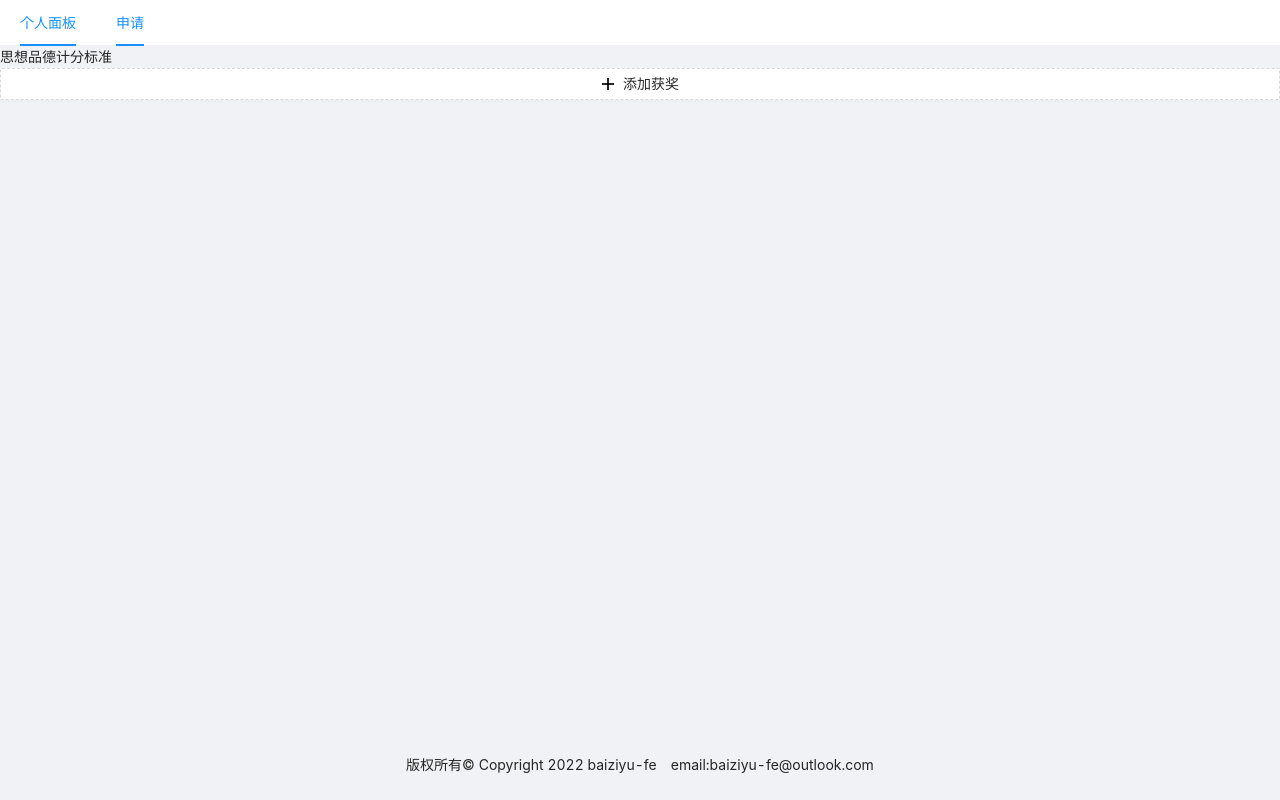
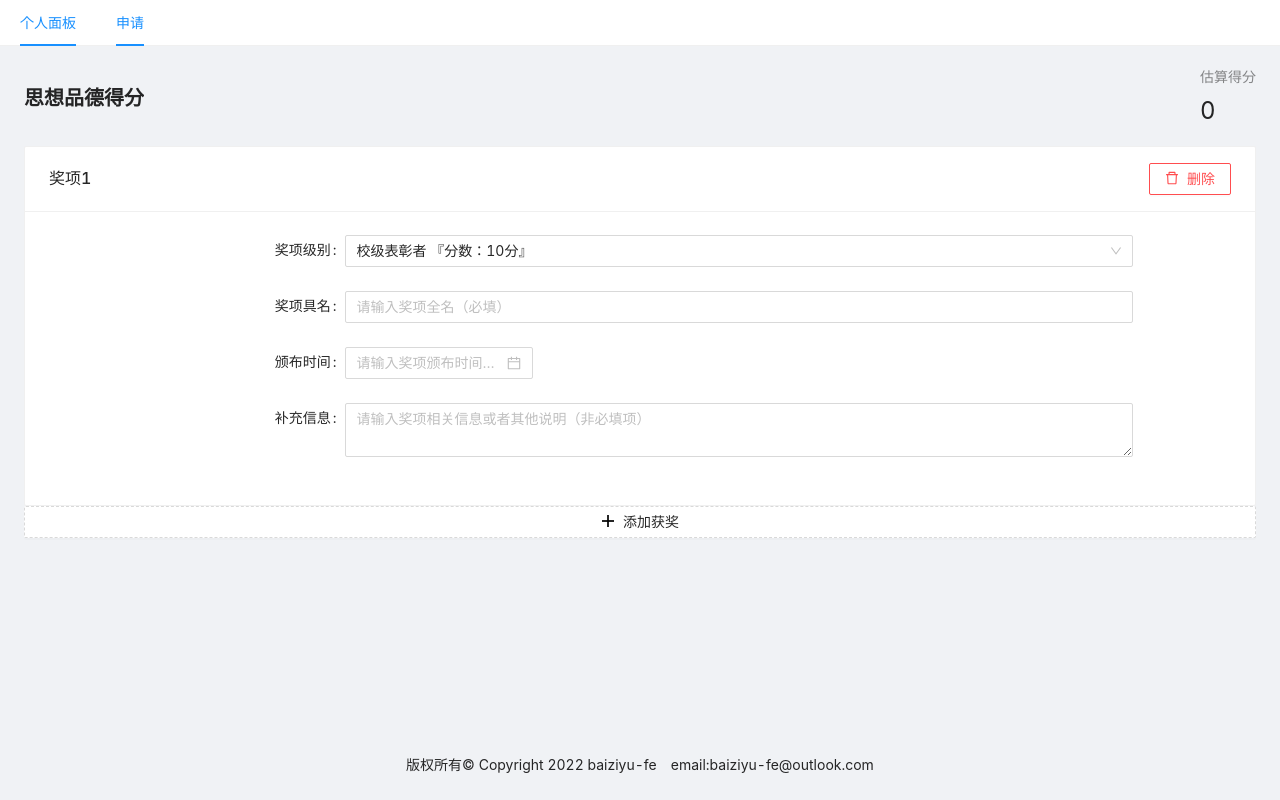
Before and after one commit to blus-personal-product/xupt-scholarship-fe, a React (Vite) app: page /apply in a window 1280 px wide. Built offline with nearby package versions, Linux system fonts and the light colour scheme.

Commit message:
feat(select style): select style展示

```diff
--- /dev/null
+++ b/src/config/form.ts
@@ -0,0 +1,10 @@
+import { DatePickerProps, FormProps } from "antd";
+import moment from "moment";
+
+export const validateMessages: FormProps['validateMessages'] = {
+  required: "${label}不能为空",
+};
+
+export const disabledFormCurrentDate: DatePickerProps['disabledDate'] = (current) =>  {
+  return current && current > moment().endOf('day');
+}
--- a/src/pages/application/components/application-form/components/moral-form.tsx
+++ b/src/pages/application/components/application-form/components/moral-form.tsx
@@ -2,25 +2,82 @@
  * 思想品德成绩表
  */
 import * as React from 'react';
-import { Form, Input, Select, DatePicker, Button, Card } from 'antd';
-import { MoralScoreList } from '../config/moral.config';
-import { PlusOutlined } from '@ant-design/icons';
+import { Form, Input, Select, DatePicker, Button, Card, PageHeader, Statistic, FormProps, notification } from 'antd';
+import { moralScoreList, MoralScoreItem } from '../config/moral.config';
+import { DeleteOutlined, PlusOutlined } from '@ant-design/icons';
+import { validateMessages, disabledFormCurrentDate } from '@/config/form';
+
+type MoralFormItemValue = {
+  level: MoralScoreItem['level'];
+  name: string;
+  info: string;
+  time: string;
+}
+
+interface MoralFormValue {
+  list: MoralFormItemValue[];
+}
+
+const defaultFormValue: MoralFormValue = {
+  list: [
+    {
+      level: 'school',
+      name: '',
+      info: '',
+      time: '',
+    }
+  ]
+}
 
 const MoralForm: React.FC = () => {
-  const options = React.useMemo(() => MoralScoreList.map(item => ({
+
+  const [score, setScore] = React.useState(0);
+
+  const scoreMap = React.useMemo(() => {
+    const temp = new Map();
+    moralScoreList.forEach(item => {
+      temp.set(item.level, item.score);
+    });
+    return temp;
+  }, []);
+  const options = React.useMemo(() => moralScoreList.map(item => ({
     ...item,
-    label: item.title,
-    value: item.level
-  })), [])
+    title: `${item.title}  『分数：${item.score}分』`
+  })), []);
+
+  const onValuesChange: FormProps<MoralFormValue>['onValuesChange'] = (value, values) => {
+    const currScore = values.list.reduce((prev, curr) => {
+      if (!curr || !curr.level) return prev;
+      prev += scoreMap.get(curr.level);
+      return prev;
+    }, 0);
+    if (currScore !== score) {
+      notification.open({
+        message: `最新估算成绩为：${currScore}分`,
+        description: '这个成绩仅为依靠当前表单计算得出结果，并不代表最终评审过后的分数',
+      });
+      setScore(currScore);
+    }
+  }
   return (
-    <React.Fragment>
-      思想品德计分标准
+    <PageHeader
+      title="思想品德得分"
+      extra={[
+        <Statistic
+          title="估算得分"
+          value={score}
+        />
+      ]}
+    >
       <Form
+        initialValues={defaultFormValue}
         labelWrap
+        onValuesChange={onValuesChange}
         labelCol={{ span: 6 }}
         wrapperCol={{ span: 16 }}
         name="moral"
         requiredMark={false}
+        validateMessages={validateMessages}
       >
         <Form.List
           name="list"
@@ -31,11 +88,14 @@ const MoralForm: React.FC = () => {
                 <React.Fragment>
                   {
                     fields.map(field => (
+                      <React.Fragment key={field.key}>
                         <Card
                           title={`奖项${field.key + 1}`}
                           key={field.key}
                           extra={
                             <Button
+                              danger
+                              icon={<DeleteOutlined />}
                               onClick={() => remove(field.name)}
                             >
                               删除
@@ -45,15 +105,22 @@ const MoralForm: React.FC = () => {
                           <Form.Item
                             label="奖项级别"
                             name={[field.name, 'level']}
+                            rules={[{
+                              required: true
+                            }]}
                           >
                             <Select
+                              options={options}
+                              fieldNames={{ label: 'title', value: 'level' }}
                               placeholder="请选择奖项级别（必填）"
-                            options={options}
                             />
                           </Form.Item>
                           <Form.Item
                             label="奖项具名"
                             name={[field.name, 'name']}
+                            rules={[{
+                              required: true
+                            }]}
                           >
                             <Input
                               allowClear
@@ -63,9 +130,13 @@ const MoralForm: React.FC = () => {
                           <Form.Item
                             label="颁布时间"
                             name={[field.name, 'time']}
+                            rules={[{
+                              required: true
+                            }]}
                           >
                             <DatePicker
                               allowClear
+                              disabledDate={disabledFormCurrentDate}
                               placeholder="请输入奖项颁布时间（必填）"
                             />
                           </Form.Item>
@@ -78,6 +149,7 @@ const MoralForm: React.FC = () => {
                             />
                           </Form.Item>
                         </Card>
+                      </React.Fragment>
                     ))
                   }
                   <Form.Item
@@ -98,7 +170,7 @@ const MoralForm: React.FC = () => {
           }
         </Form.List>
       </Form>
-    </React.Fragment>
+    </PageHeader>
   );
 };
 
--- /dev/null
+++ b/src/pages/application/components/application-form/config/index.ts
@@ -0,0 +1,3 @@
+export interface BaseTagOption {
+  color: string;
+}
--- a/src/pages/application/components/application-form/config/moral.config.ts
+++ b/src/pages/application/components/application-form/config/moral.config.ts
@@ -1,33 +1,40 @@
-interface MoralScoreItem {
-  level: string;
+import { BaseTagOption } from './index';
+
+export interface MoralScoreItem extends BaseTagOption {
+  level: 'national' | 'provincial' | 'municipal' | 'bureau' | 'school';
   title: string;
-  score: number;
+  score: 100 | 60 | 50 | 40 | 10;
 }
 
-export const MoralScoreList: MoralScoreItem[] = [
+export const moralScoreList: MoralScoreItem[] = [
   {
     level: 'national',
     title: '国家级表彰者',
-    score: 100
+    score: 100,
+    color: 'cyan'
   },
   {
     level: 'provincial',
     title: '省级表彰者',
-    score: 60
+    score: 60,
+    color: 'blue'
   },
   {
     level: 'municipal',
     title: '市级表彰者',
     score: 50,
+    color: 'geekblue',
   },
   {
     level: 'bureau',
     title: '厅局级以上表彰者',
-    score: 40
+    score: 40,
+    color: 'purple',
   },
   {
     level: 'school',
     title: '校级表彰者',
-    score: 10
+    score: 10,
+    color: 'orange'
   }
 ]
--- a/src/pages/application/components/application-form/index.tsx
+++ b/src/pages/application/components/application-form/index.tsx
@@ -3,7 +3,6 @@ import { Form } from 'antd';
 import AcademicForm from './components/academic-form';
 import MoralForm from './components/moral-form';
 import PracticeForm from './components/practice-from';
-
 
 const ApplicationForm: React.FC = () => {
   return (
```
Lines whose indentation alone changed are shown as unchanged.
